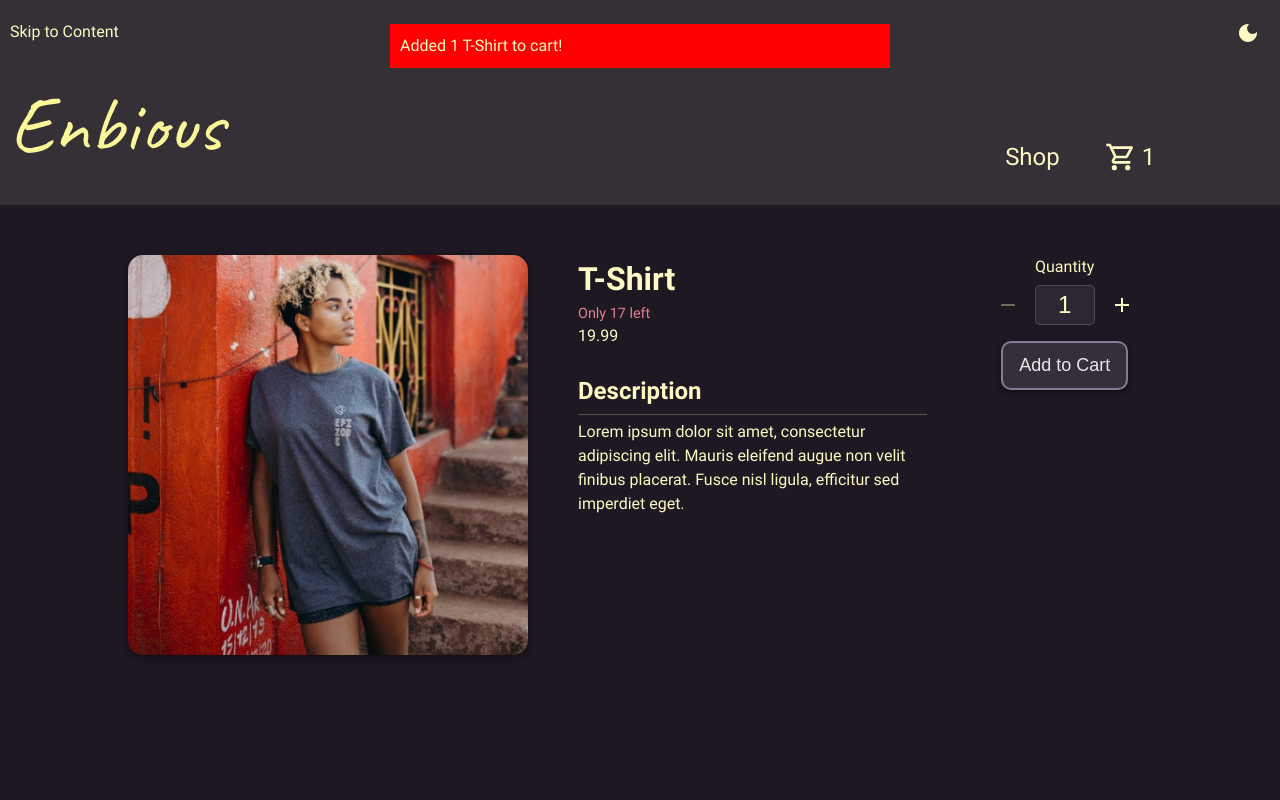
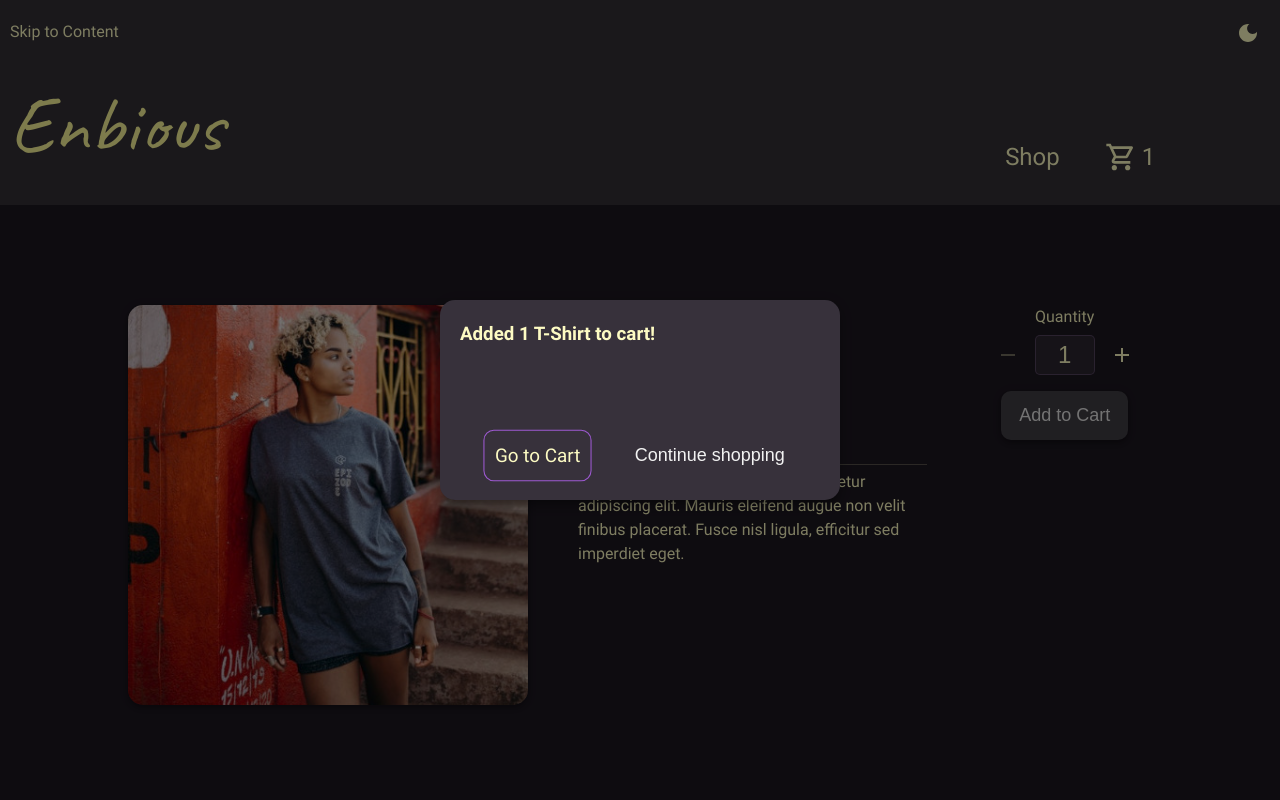
Before and after one commit to thatblindgeye/enbious, a React (Create React App) app: page /shop/0 in a window 1280 px wide. Both pictures are taken after a click on the button "Add to Cart". Shown: the top 800 px of the page. Built offline with nearby package versions, Linux system fonts and the light colour scheme.

Commit message:
Add modal component

```diff
--- /dev/null
+++ b/src/components/Items/CartAddModal.js
@@ -0,0 +1,33 @@
+import React, { useEffect, useRef } from 'react';
+import { Link } from 'react-router-dom';
+
+export default function CartAddModal({ attemptCardAdd, closeModal }) {
+    const focusButton = useRef();
+
+    useEffect(() => {
+        focusButton.current.focus();
+    }, []);
+
+    return (
+        <div className='modal-mask' onClick={closeModal}>
+            <div
+                className='modal-container elevation-08dp'
+                onClick={(e) => e.stopPropagation()}
+            >
+                <h3 className='modal-message'>{attemptCardAdd.message}</h3>
+                <div className='modal-actions'>
+                    <Link
+                        to='/cart'
+                        className='button-outline modal-link'
+                        ref={focusButton}
+                    >
+                        Go to Cart
+                    </Link>
+                    <button className='button-text' onClick={closeModal}>
+                        Continue shopping
+                    </button>
+                </div>
+            </div>
+        </div>
+    );
+}
--- a/src/components/Pages/Cart.js
+++ b/src/components/Pages/Cart.js
@@ -12,6 +12,13 @@ export default function Cart() {
     useEffect(() => {
         document.title = 'Shopping Cart | Enbious';
     }, []);
+
+    // Scroll back to top of page after checking out
+    useEffect(() => {
+        window.scrollTo({
+            top: 0,
+        });
+    }, [isCheckedOut]);
 
     const handleCheckOut = () => {
         setIsCheckedOut(true);
--- a/src/components/Pages/Item.js
+++ b/src/components/Pages/Item.js
@@ -1,4 +1,4 @@
-import React, { useState, useEffect, useContext } from 'react';
+import React, { useState, useEffect, useContext, useRef } from 'react';
 import { useParams } from 'react-router-dom';
 import { CartDataContext } from '../../context/CartDataContext';
 import ItemImage from '../Items/ItemImage';
@@ -6,16 +6,18 @@ import Quantity from '../Inputs/Quantity';
 import NoMatch from './NoMatch';
 import inventory from '../../inventory.json';
 import StockWarning from '../Items/StockWarning';
+import CartAddModal from '../Items/CartAddModal';
 
 export default function Item() {
     const params = useParams();
     const [item, setItem] = useState({});
     const [quantity, setQuantity] = useState(1);
-    const [addedToCart, setAddedToCart] = useState({
+    const [attemptCardAdd, setattemptCardAdd] = useState({
         status: false,
         message: '',
     });
     const [cartItems, dispatch] = useContext(CartDataContext);
+    const lastButtonRef = useRef();
 
     useEffect(() => {
         document.title = item ? `${item.name} | Enbious` : 'Enbious';
@@ -25,21 +27,50 @@ export default function Item() {
         setItem(inventory.clothing[params.itemId]);
     }, [params]);
 
-    // Remove the alert that appears after clicking "add to cart"
     useEffect(() => {
-        const addToCartAlert = setTimeout(() => {
-            if (addedToCart) {
-                setAddedToCart({
-                    status: false,
-                    message: '',
-                });
-            }
-        }, 5000);
+        if (!attemptCardAdd.status) {
+            lastButtonRef.current.focus();
+        }
+    }, [attemptCardAdd]);
 
-        return () => {
-            clearTimeout(addToCartAlert);
-        };
-    }, [addedToCart]);
+    // Scroll back to top of page when visiting an item's page
+    useEffect(() => {
+        window.scrollTo({
+            top: 0,
+        });
+    }, [item]);
+
+    // Remove keyboard navigation of non-modal items when modal is open.
+    // Otherwise add back the keyboard navigation of non-modal items.
+    useEffect(() => {
+        const modalItems = Array.from(
+            document.querySelectorAll('.modal-actions > *')
+        );
+        const tabbableItems = Array.from(
+            document.querySelectorAll('a, input, button, [role="checkbox"]')
+        );
+        const nonModalItems = tabbableItems.filter(
+            (item) => modalItems.indexOf(item) === -1
+        );
+
+        if (attemptCardAdd.status) {
+            nonModalItems.forEach((item) =>
+                item.setAttribute('tabIndex', '-1')
+            );
+        } else {
+            console.log('closed');
+            nonModalItems.forEach((item) =>
+                item.removeAttribute('tabIndex', '-1')
+            );
+        }
+    }, [attemptCardAdd]);
+
+    const clearAttemptCardAdd = (e) => {
+        setattemptCardAdd({
+            status: false,
+            message: '',
+        });
+    };
 
     const checkQuantityToStock = () => {
         const itemInCart = cartItems.filter(
@@ -47,9 +78,9 @@ export default function Item() {
         );
 
         /*
-            Check whether item exists in cart
-            Then check whether quantity in cart + quantity input exceeds stock
-            Otherwise check if quantity input exceeds stock
+            Check whether item exists in cart.
+            Then check whether quantity in cart + quantity input exceeds stock.
+            Otherwise check if quantity input exceeds stock.
         */
         if (
             (itemInCart.length &&
@@ -57,14 +88,14 @@ export default function Item() {
             quantity > item.stock
         ) {
             // Return false to prevent handleCartAdd() from adding to cart
-            setAddedToCart({
+            setattemptCardAdd({
                 status: true,
                 message: `Unable to add ${item.name} to cart. The requested amount in addition to any in your cart exceed the ${item.stock} available.`,
             });
             return false;
         }
 
-        setAddedToCart({
+        setattemptCardAdd({
             status: true,
             message: `Added ${quantity} ${
                 item.name + (quantity > 1 ? 's' : '')
@@ -132,16 +163,19 @@ export default function Item() {
                         quantity={quantity}
                     />
                 </div>
-
                 <button
                     className='add-cart-btn button-contained elevation-04dp'
                     onClick={handleCartAdd}
                     disabled={!item.stock}
+                    ref={lastButtonRef}
                 >
                     Add to Cart
                 </button>
-                {addedToCart.status ? (
-                    <div className='cart-add-alert'>{addedToCart.message}</div>
+                {attemptCardAdd.status ? (
+                    <CartAddModal
+                        attemptCardAdd={attemptCardAdd}
+                        closeModal={clearAttemptCardAdd}
+                    />
                 ) : null}
             </div>
         </div>
--- a/src/styles/base/_base.scss
+++ b/src/styles/base/_base.scss
@@ -22,14 +22,14 @@ header {
 
 main {
     min-height: 100vh;
-    padding: 50px 25px;
+    padding: 100px 25px;
 
     @include breakpoint-at-least(large) {
-        padding: 50px 10vw;
+        padding: 100px 10vw;
     }
 
     @include breakpoint-at-least(150em) {
-        padding: 50px 20vw;
+        padding: 100px 20vw;
     }
 }
 
@@ -55,10 +55,6 @@ h4,
 h5,
 h6 {
     margin: 0;
-}
-
-a {
-    text-decoration: none;
 }
 
 %clickable {
--- a/src/styles/base/_typography.scss
+++ b/src/styles/base/_typography.scss
@@ -2,6 +2,10 @@
 
 body {
     font-family: $base-fonts;
+}
+
+.button {
+    font-size: 1.125rem;
 }
 
 .button-contained {
@@ -15,6 +19,7 @@ body {
 
 .button-outline {
     color: var(--color-text-primary);
+    font-size: 1.125rem;
 }
 
 .button-quantity {
@@ -23,6 +28,7 @@ body {
 
 .button-text {
     color: var(--color-button-text);
+    font-size: 1.125rem;
 }
 
 .cart-item-name {
--- a/src/styles/components/_alert.scss
+++ /dev/null
@@ -1,10 +0,0 @@
-.cart-add-alert {
-    position: fixed;
-    top: 24px;
-    left: 50%;
-    transform: translateX(-50%);
-    width: min(90%, 500px);
-    background: red;
-    padding: 10px;
-    z-index: 2;
-}
--- a/src/styles/components/_button.scss
+++ b/src/styles/components/_button.scss
@@ -47,6 +47,7 @@
     @extend .button;
     background-color: transparent;
     border: 1px solid var(--color-button-outline);
+    padding: 10px;
     transition: transform 200ms linear, border 200ms linear;
 
     &:hover,
--- a/src/styles/components/_index.scss
+++ b/src/styles/components/_index.scss
@@ -1,9 +1,9 @@
-@forward 'alert';
 @forward 'button';
 @forward 'header';
 @forward 'home-images';
 @forward 'item-page';
 @forward 'item-preview';
 @forward 'links';
+@forward 'modal';
 @forward 'quantity-input';
 @forward 'theme-toggle';
--- a/src/styles/components/_links.scss
+++ b/src/styles/components/_links.scss
@@ -76,6 +76,10 @@
     }
 }
 
+.modal-link {
+    text-decoration: none;
+}
+
 .nav-link {
     border-radius: 10px;
     color: var(--color-text-primary);
--- /dev/null
+++ b/src/styles/components/_modal.scss
@@ -0,0 +1,31 @@
+.modal-mask {
+    background-color: var(--color-bg-modal);
+    display: flex;
+    align-items: center;
+    justify-content: center;
+    position: fixed;
+    top: 0;
+    right: 0;
+    bottom: 0;
+    left: 0;
+    z-index: 2;
+}
+
+.modal-container {
+    background-color: var(--color-bg-alert);
+    border-radius: 15px;
+    display: flex;
+    flex-direction: column;
+    row-gap: 1rem;
+    justify-content: space-between;
+    min-height: 200px;
+    padding: 20px;
+    width: min(90%, 400px);
+}
+
+.modal-actions {
+    display: flex;
+    flex-wrap: wrap;
+    gap: 10px;
+    justify-content: space-evenly;
+}
--- a/src/styles/themes/_dark.scss
+++ b/src/styles/themes/_dark.scss
@@ -7,9 +7,11 @@
 
 $dark: (
     color-bg-accessibility-bar: branded-dark-surface($purple, 200, 04dp),
+    color-bg-alert: branded-dark-surface($purple, 400, 08dp),
     color-bg-base: branded-dark-surface($purple, 400, 00dp),
     color-bg-footer: branded-dark-surface($purple, 900, 04dp),
     color-bg-header: branded-dark-surface($purple, 200, 04dp),
+    color-bg-modal: color($neutral, 900, 0.5),
     color-bg-nav-hover: color($purple, 700),
     color-border-btn-focus: color($purple, 100, 0.5),
     color-border-divider: color($yellow, 100, 0.25),
--- a/src/styles/themes/_light.scss
+++ b/src/styles/themes/_light.scss
@@ -7,9 +7,11 @@
 
 $light: (
     color-bg-accessibility-bar: color($yellow, 200),
+    color-bg-alert: mix(color($yellow, 200), white, 20%),
     color-bg-base: color($neutral, 50),
     color-bg-footer: color($yellow, 100),
     color-bg-header: color($yellow, 200),
+    color-bg-modal: color($neutral, 900, 0.5),
     color-bg-nav-hover: color($yellow, 700),
     color-border-btn-focus: color($yellow, 900, 0.75),
     color-border-divider: color($purple, 800, 0.5),
```
